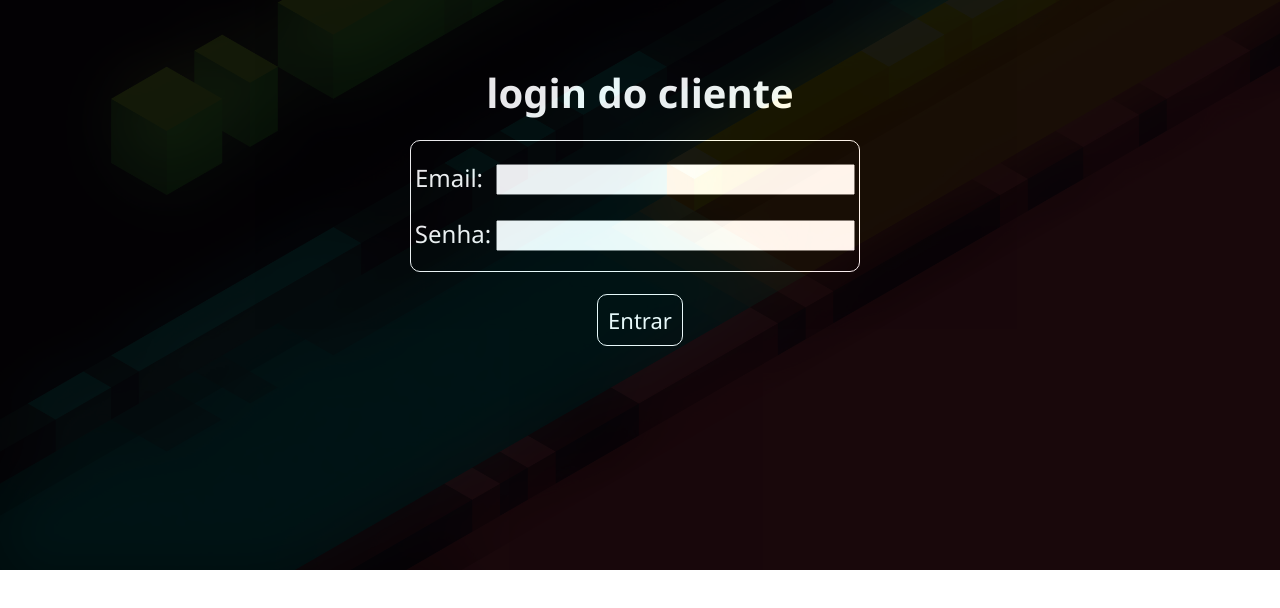
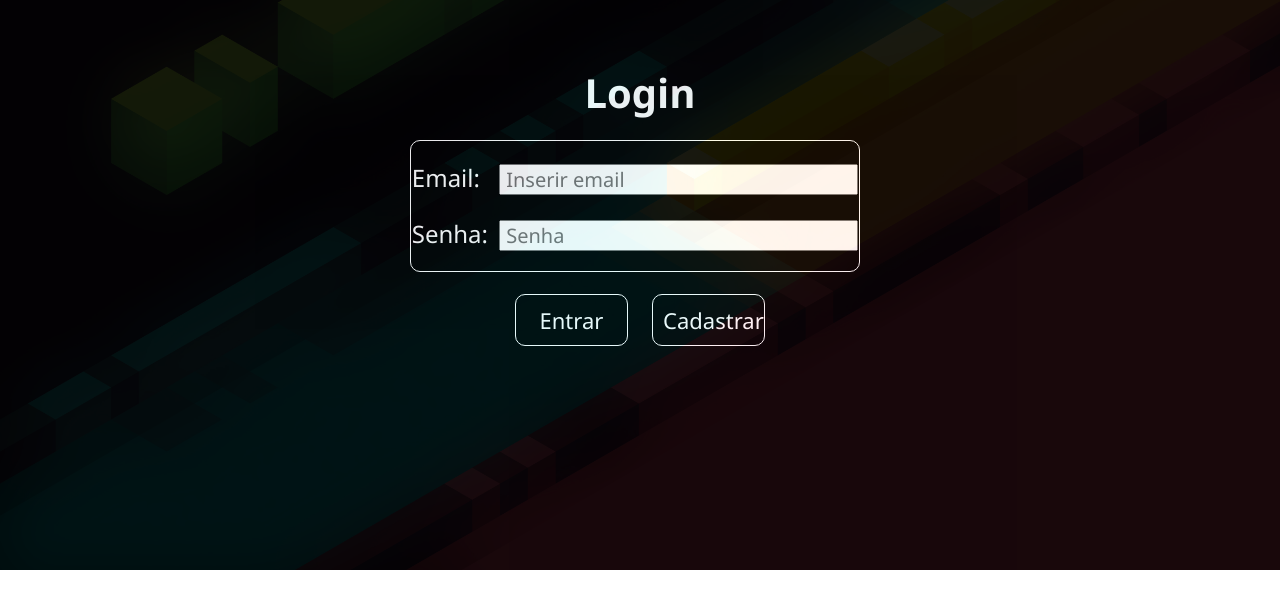
Before and after one commit to ItalloGomes/OakTruffle, a plain HTML site: page SiteInstitucional_Hephaestos/HTML/login.html in a window 1280 px wide. Shown: the part 180-788 px from the top of the page. Drawn offline with Linux system fonts and the light colour scheme.

Commit message:
Atualizando telas

```diff
--- a/SiteInstitucional_Hephaestos/CSS/login.css
+++ b/SiteInstitucional_Hephaestos/CSS/login.css
@@ -50,4 +50,18 @@ input {
     border: 1px solid;
     border-radius: 10px;
     padding: 10px;
+    width: 113px;
 }
+
+.button_cadastro{
+
+    margin-left: 20px;
+    background-color: rgba(0, 0, 0, 0);
+    font-family: 'Segoe UI', Tahoma, Geneva, Verdana, sans-serif;
+    color: white;
+    font-size: 22px;
+    border: 1px solid;
+    border-radius: 10px;
+    padding: 10px;
+    width: 113px;
+}
--- a/SiteInstitucional_Hephaestos/HTML/login.html
+++ b/SiteInstitucional_Hephaestos/HTML/login.html
@@ -17,15 +17,19 @@
         <nav>
             <a href="index.html"><img src="../imgs/logoBrancoEmpresa.png" height="160px" style="margin-top: 10px;"
                     alt="Imagem superior do logotipo da empresa"></a>
-            <h1 style="color: white; margin-top: 70px; font-size: 40px;">login do cliente</h1>
+            <h1 style="color: white; margin-top: 70px; font-size: 40px;">Login</h1>
 
             <div class="borda_login">
-                <p class="p_login" style="color: white;">Email:<input type="email" style="margin-left: 13px;"></p>
-                <br>
-                <p class="p_login" style="color: white;">Senha:<input type="password" style="margin-left: 5px;"></p>
+                <p class="p_login" style="color: white;">Email:
+                <input type="email" style="margin-left: 13px;" placeholder="Inserir email"></p><br>
+
+                <p class="p_login" style="color: white;">Senha:
+                <input type="password" style="margin-left: 5px;" placeholder="Senha"></p>
             </div>
+
             <br>
             <a href="login.html"><button class="button_login">Entrar</button></a>
+            <a href="cadastro.html"><button class="button_cadastro">Cadastrar</button></a>
         </nav>
 
     </section>
```
Also changed, not shown: SiteInstitucional_Hephaestos/HTML/equipe.html (+3 -5 lines), SiteInstitucional_Hephaestos/HTML/index.html (+2 -3 lines).
